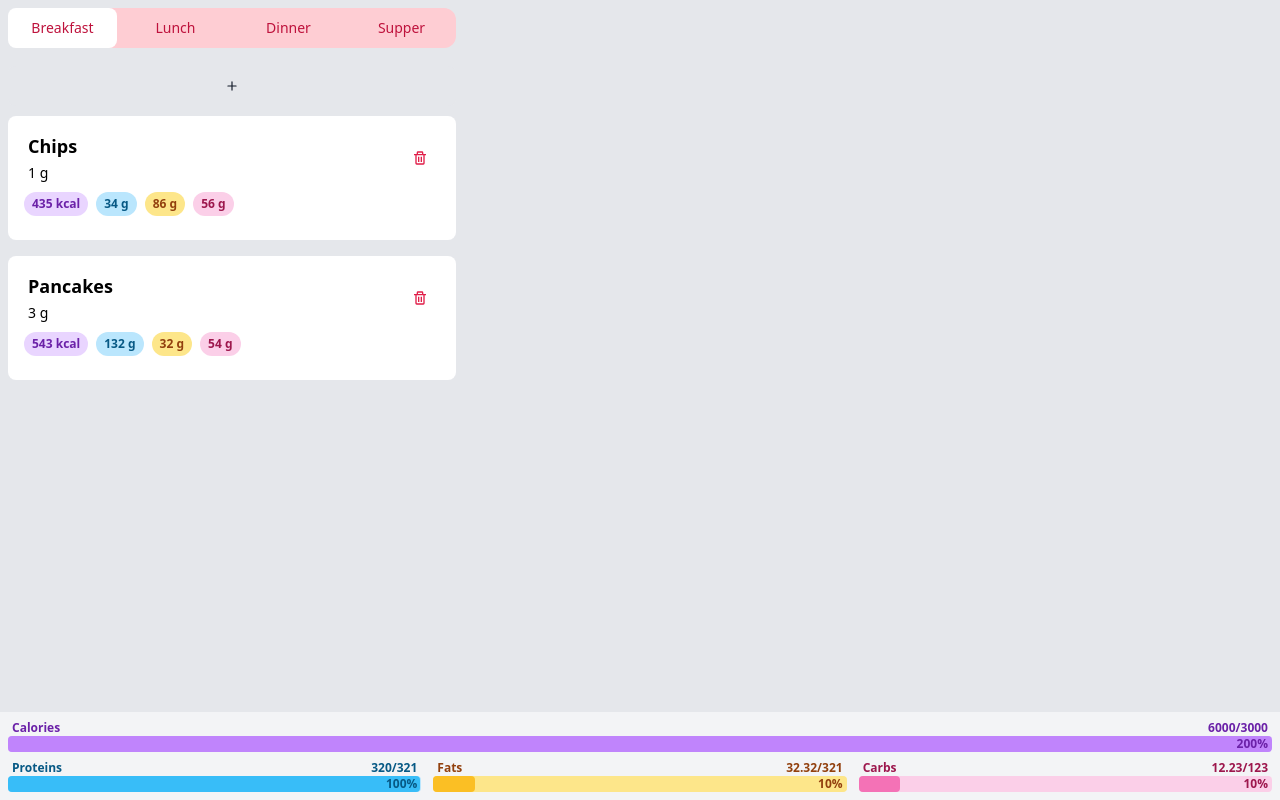
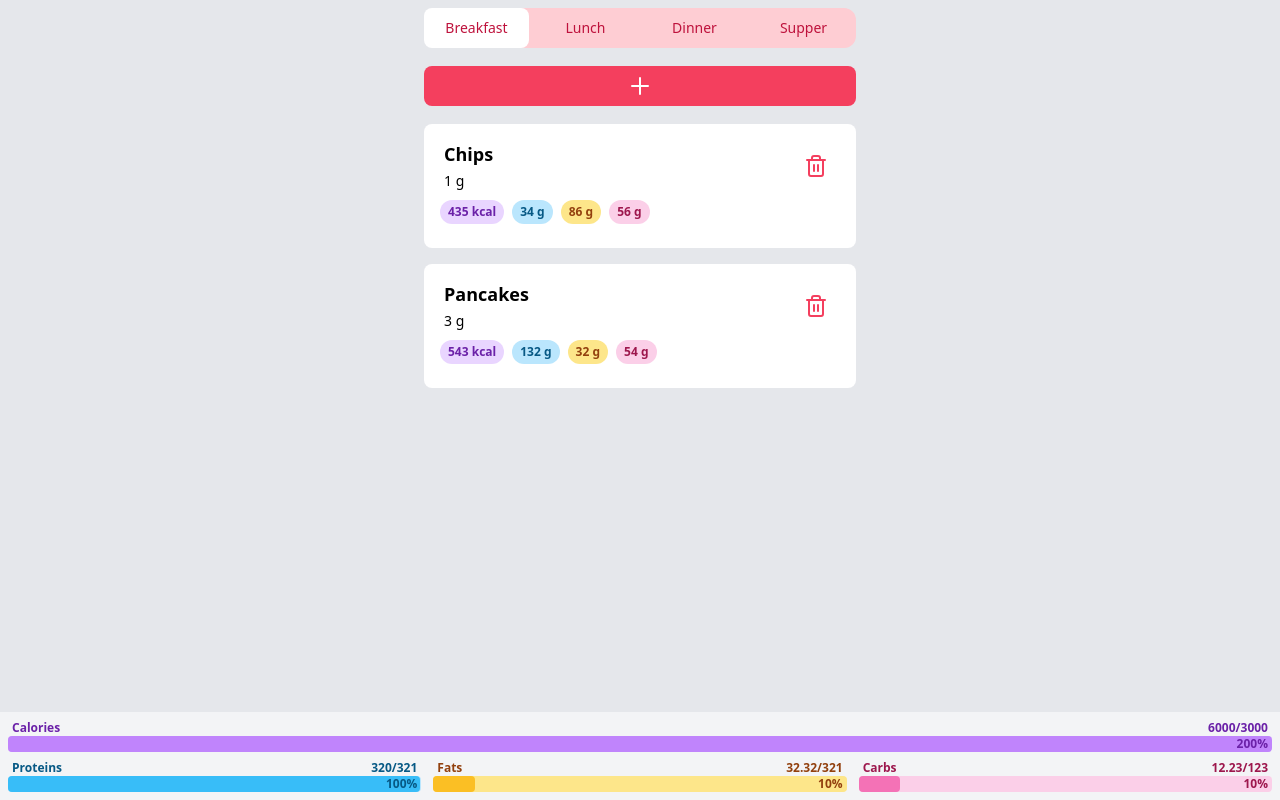
Before and after one commit to davve5/fitlit, a Next.js app: page /components in a window 1280 px wide. Built offline with nearby package versions, Linux system fonts and the light colour scheme; what @tailwindcss/typography would draw is missing.

Commit message:
Added new icons, center Meals list

```diff
--- a/src/components/MealsList/MealItem.tsx
+++ b/src/components/MealsList/MealItem.tsx
@@ -1,10 +1,10 @@
 import React, { useState } from 'react';
-import { BiTrash } from 'react-icons/bi';
 
 import IconButton from '@/components/Buttons/IconButton';
 import Macronutrients from '@/components/Macronutrients/Macronutrients';
 import Modal from '@/components/Modal/Modal';
 
+import TrashIcon from '@/icons/TrashIcon';
 import { Macronutrient } from '@/pages/components';
 
 const MealItem: React.FC<{
@@ -30,7 +30,7 @@ const MealItem: React.FC<{
             </span>
           </div>
           <IconButton>
-            <BiTrash />
+            <TrashIcon />
           </IconButton>
         </header>
         <div className='flex items-center mb-2'>
--- a/src/components/MealsList/MealsList.tsx
+++ b/src/components/MealsList/MealsList.tsx
@@ -1,11 +1,11 @@
 import { Tab } from '@headlessui/react';
 import clsx from 'clsx';
 import React from 'react';
-import { FiPlus } from 'react-icons/fi';
 
 import Button from '@/components/Buttons/Button';
 import MealItem from '@/components/MealsList/MealItem';
 
+import PlusIcon from '@/icons/PlusIcon';
 import { categories } from '@/pages/components';
 
 const MealsList: React.FC<{
@@ -13,7 +13,7 @@ const MealsList: React.FC<{
 }> = ({ categories }) => (
   <Tab.Group
     as='div'
-    className='flex flex-col h-full justify-center max-w-md m-2'
+    className='flex flex-col h-full w-full max-w-md mx-auto p-2'
   >
     <Tab.List className='flex space-x-1 bg-accent-200 rounded-xl'>
       {Object.keys(categories).map((category) => (
@@ -36,8 +36,8 @@ const MealsList: React.FC<{
     <Tab.Panels className='flex mt-2 h-full'>
       {Object.values(categories).map((meals, idx) => (
         <Tab.Panel key={idx} className='flex flex-col w-full'>
-          <Button variant='secondary' className='w-full' icon={<FiPlus />} />
-          <div className='flex flex-col flex-grow relative'>
+          <Button variant='primary' className='w-full' icon={<PlusIcon />} />
+          <div className='flex flex-col flex-grow relative mt-2'>
             <div className='absolute top-0 left-0 right-0 bottom-0 overflow-y-auto'>
               <ul className='space-y-4 rounded-lg'>
                 {meals.map(({ id, label, quantity, unit, macronutrients }) => (
--- a/src/components/Progress/Progress.tsx
+++ b/src/components/Progress/Progress.tsx
@@ -56,7 +56,7 @@ const Progress: React.FC<{
       <span className={clsx('flex h-3.5 md:h-4 rounded relative', empty)}>
         <span
           style={{
-            width: `${(current / max) * 100}%`,
+            width: `${progress}%`,
           }}
           className={clsx('rounded', filled)}
         />
--- /dev/null
+++ b/src/icons/PlusIcon.tsx
@@ -0,0 +1,22 @@
+import clsx from 'clsx';
+import React from 'react';
+
+const PlusIcon: React.FC<{
+  className?: string;
+}> = ({ className }) => (
+  <svg
+    className={clsx('h-6 w-6', className)}
+    fill='none'
+    viewBox='0 0 24 24'
+    stroke='currentColor'
+  >
+    <path
+      strokeLinecap='round'
+      strokeLinejoin='round'
+      strokeWidth='2'
+      d='M12 4v16m8-8H4'
+    />
+  </svg>
+);
+
+export default PlusIcon;
--- /dev/null
+++ b/src/icons/TrashIcon.tsx
@@ -0,0 +1,23 @@
+import clsx from 'clsx';
+import React from 'react';
+
+const TrashIcon: React.FC<{
+  className?: string;
+}> = ({ className }) => (
+  <svg
+    className={clsx('h-6 w-6 text-accent-500', className)}
+    viewBox='0 0 24 24'
+    fill='none'
+    stroke='currentColor'
+    strokeWidth='2'
+    strokeLinecap='round'
+    strokeLinejoin='round'
+  >
+    <polyline points='3 6 5 6 21 6' />
+    <path d='M19 6v14a2 2 0 0 1-2 2H7a2 2 0 0 1-2-2V6m3 0V4a2 2 0 0 1 2-2h4a2 2 0 0 1 2 2v2' />
+    <line x1='10' y1='11' x2='10' y2='17' />
+    <line x1='14' y1='11' x2='14' y2='17' />
+  </svg>
+);
+
+export default TrashIcon;
```
Also changed, not shown: 1 other file (tests, documents, lock files or other folders).
